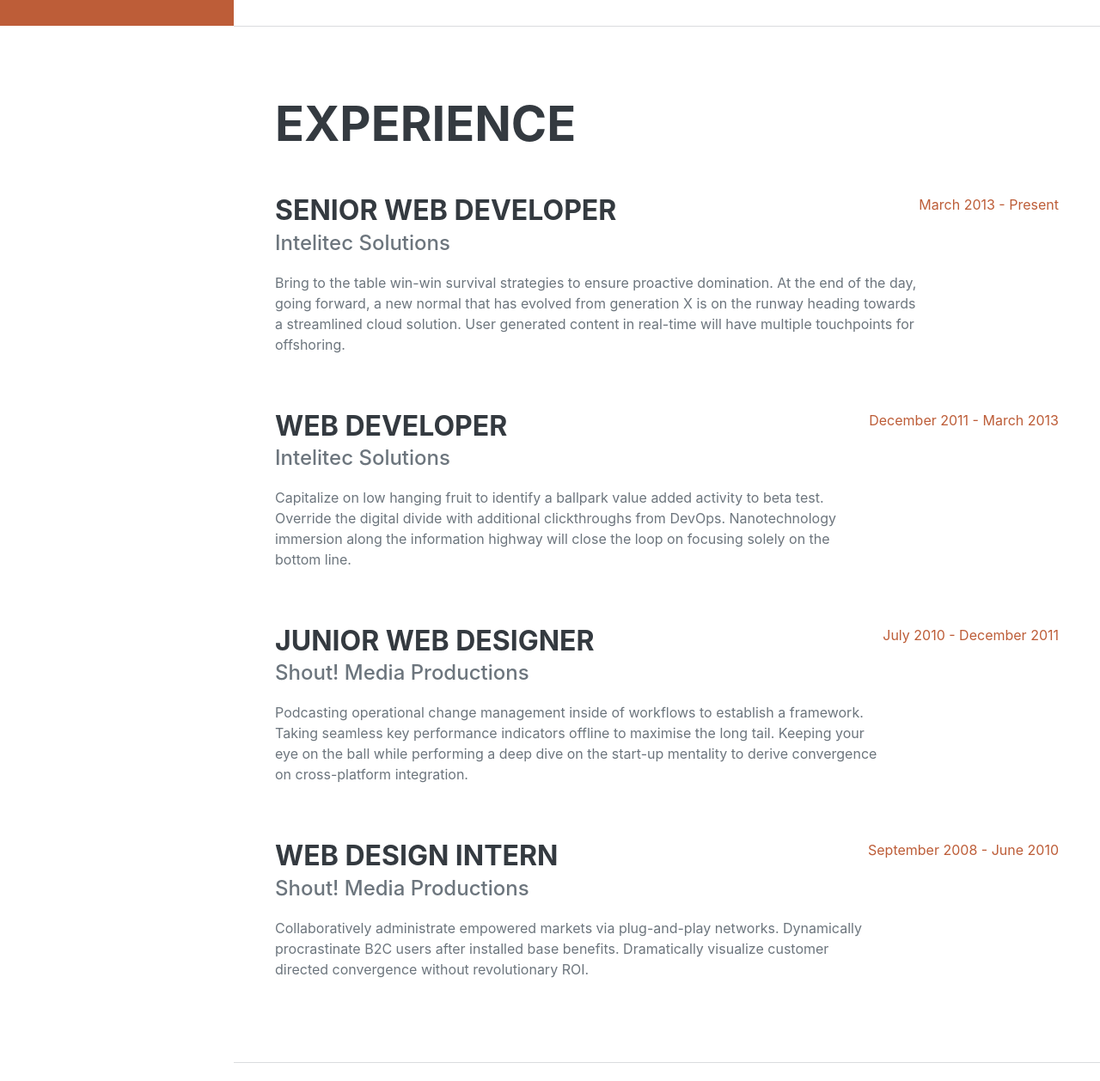
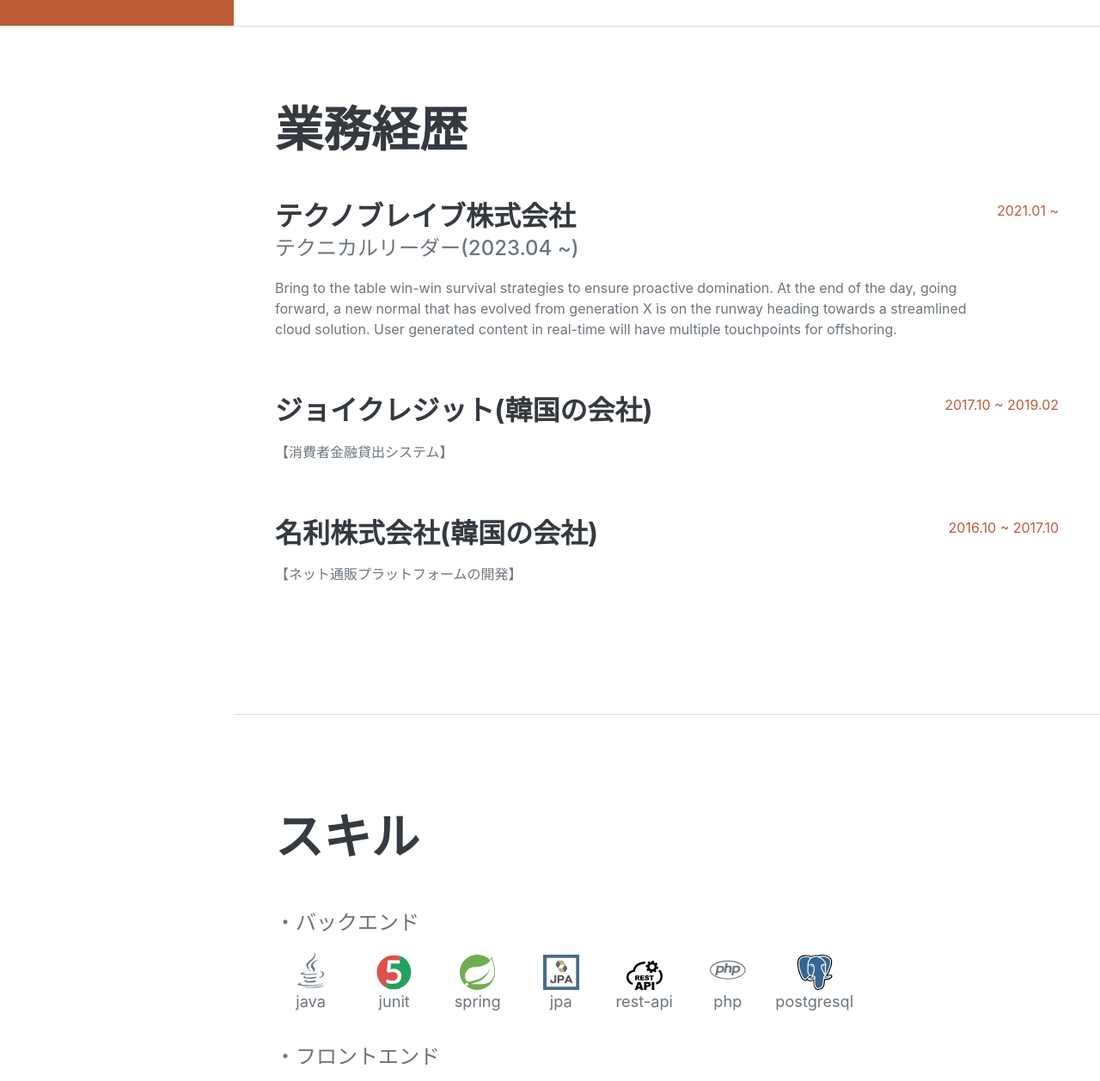
Before and after one commit to bittap/resume, a website: page src/pug/index.pug in a window 1280 px wide. Shown: the part 770-2028 px from the top of the page at 86% size. Drawn offline with nearby package versions, Linux system fonts and the light colour scheme; files that its build step writes are made by us from their sources; files whose address does not match are found by name.

Commit message:
業務経歴 タイトル修正

```diff
--- a/src/pug/index.pug
+++ b/src/pug/index.pug
@@ -59,13 +59,7 @@
                         span.age-output(data-input='1993-08-16') 30
                         |歳) · 070-8532-1949 ·
                         a(href='mailto:kinjwo1@gmail.com') kinjwo1@gmail.com
-                    p.lead.mb-5
-                        | Webプログラマーとして
-                        span.text-danger 5
-                        | 年目でバックエンドに多数の経験を持っております。
-                        | 主にJavaとSpringを用いたWeb開発を行っておりました。
-                        | 今後はバックエンドを中心にWeb開発だけではなく、モバイル開発にも挑戦して行きたいです。
-
+                    p.lead.mb-5 Webプログラマーとして6年目でバックエンドに多数の経験を持っております。主にJavaとSpringを用いたWeb開発を行っておりました。今後はバックエンドを中心にWeb開発だけではなく、モバイル開発にも挑戦して行きたいです。
                     .social-icons
                         a.social-icon(href='https://github.com/bittap' target="_blank")
                             i.fab.fa-github
@@ -77,43 +71,34 @@
             // Experience
             section#experience.resume-section
                .resume-section-content
-                    h2.mb-5 Experience
+                    h2.mb-5 業務経歴
 
                     .d-flex.flex-column.flex-md-row.justify-content-between.mb-5
                         .flex-grow-1
-                            h3.mb-0 Senior Web Developer
-                            .subheading.mb-3 Intelitec Solutions
+                            h3.mb-0 テクノブレイブ株式会社
+                            .subheading.mb-3 テクニカルリーダー(2023.04 ~)
                             p
                                 | Bring to the table win-win survival strategies to ensure proactive domination. At the end of the day, going forward, a new normal that has evolved from generation X is on the runway heading towards a streamlined cloud solution. User generated content in real-time will have multiple touchpoints for offshoring.
                         .flex-shrink-0
-                            span.text-primary March 2013 - Present
+                            span.text-primary 2021.01 ~
 
                     .d-flex.flex-column.flex-md-row.justify-content-between.mb-5
                         .flex-grow-1
-                            h3.mb-0 Web Developer
-                            .subheading.mb-3 Intelitec Solutions
+                            h3.mb-0 ジョイクレジット(韓国の会社)
+                            .subheading.mb-3
                             p
-                                | Capitalize on low hanging fruit to identify a ballpark value added activity to beta test. Override the digital divide with additional clickthroughs from DevOps. Nanotechnology immersion along the information highway will close the loop on focusing solely on the bottom line.
+                                | 【消費者金融貸出システム】
                         .flex-shrink-0
-                            span.text-primary December 2011 - March 2013
+                            span.text-primary 2017.10 ~ 2019.02
 
                     .d-flex.flex-column.flex-md-row.justify-content-between.mb-5
                         .flex-grow-1
-                            h3.mb-0 Junior Web Designer
-                            .subheading.mb-3 Shout! Media Productions
+                            h3.mb-0 名利株式会社(韓国の会社)
+                            .subheading.mb-3
                             p
-                                | Podcasting operational change management inside of workflows to establish a framework. Taking seamless key performance indicators offline to maximise the long tail. Keeping your eye on the ball while performing a deep dive on the start-up mentality to derive convergence on cross-platform integration.
+                                | 【ネット通販プラットフォームの開発】
                         .flex-shrink-0
-                            span.text-primary July 2010 - December 2011
-
-                    .d-flex.flex-column.flex-md-row.justify-content-between
-                        .flex-grow-1
-                            h3.mb-0 Web Design Intern
-                            .subheading.mb-3 Shout! Media Productions
-                            p
-                                | Collaboratively administrate empowered markets via plug-and-play networks. Dynamically procrastinate B2C users after installed base benefits. Dramatically visualize customer directed convergence without revolutionary ROI.
-                        .flex-shrink-0
-                            span.text-primary September 2008 - June 2010
+                            span.text-primary 2016.10 ~ 2017.10
 
             hr.m-0
 
```
